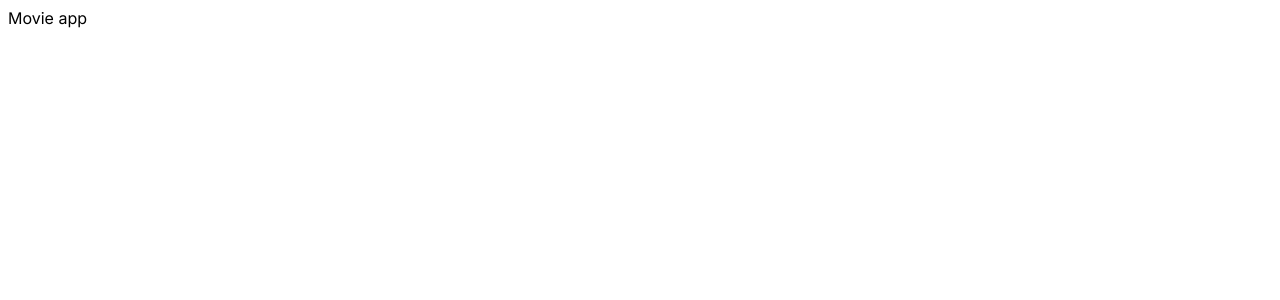
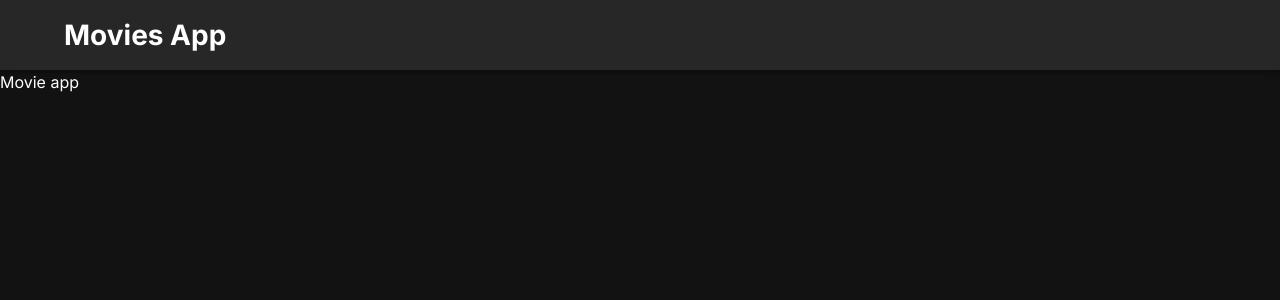
Before and after one commit to mvidal90/movies-app, a Next.js app: page / in a window 1280 px wide. Shown: the top 300 px of the page. Built offline with nearby package versions, Linux system fonts and the light colour scheme.

Commit message:
ADD Navbar on layout

```diff
--- a/app/layout.tsx
+++ b/app/layout.tsx
@@ -1,13 +1,15 @@
 import type { Metadata } from "next";
 
-import { Box } from "@mui/material";
-import { Inter } from "next/font/google";
+import { Box, CssBaseline } from "@mui/material";
+import { ThemeProvider } from '@mui/material/styles';
 
-const inter = Inter({ subsets: ["latin"] });
+import Navbar from "@/components/navbar/Navbar";
+
+import theme from "@/theme";
 
 export const metadata: Metadata = {
-  title: "Create Next App",
-  description: "Generated by create next app",
+    title: "Movie App",
+    description: "Tu buscador de películas preferido.",
 };
 
 export default function RootLayout({
@@ -15,9 +17,15 @@ export default function RootLayout({
 }: Readonly<{
     children: React.ReactNode;
 }>) {
-  return (
-    <Box component="html" lang="en">
-        <Box component="body" m={0} className={inter.className}>{children}</Box>
-    </Box>
-  );
+    return (
+        <Box component="html" lang="en">
+            <Box component="body" m={0}>
+                <ThemeProvider theme={theme}>
+                    <CssBaseline />
+                    <Navbar />
+                    {children}
+                </ThemeProvider>
+            </Box>
+        </Box>
+    );
 }
--- /dev/null
+++ b/theme.ts
@@ -0,0 +1,47 @@
+'use client';
+import { Inter } from 'next/font/google';
+import { createTheme } from '@mui/material/styles';
+
+const roboto = Inter({
+    weight: ['300', '400', '500', '700'],
+    subsets: ['greek'],
+    display: 'swap',
+});
+
+const theme = createTheme({
+    palette: {
+        mode: 'dark',
+    },
+    typography: {
+        fontFamily: roboto.style.fontFamily,
+    },
+    components: {
+        MuiCssBaseline: {
+          styleOverrides: `
+            h1, h2, h3, h4, h5, h6, p, span {
+                margin: 0;
+            },
+            h1 {
+                font-size: 1.75rem;
+            },
+            h2 {
+                font-size: 1.625rem;
+            },
+            h3 {
+                font-size: 1.5rem;
+            },
+            h4 {
+                font-size: 1.25em;
+            },
+            h5 {
+                font-size: 1.125rem;
+            },
+            h6 {
+                font-size: 1rem;
+            },
+          `,
+        },
+    },
+});
+
+export default theme;
```
